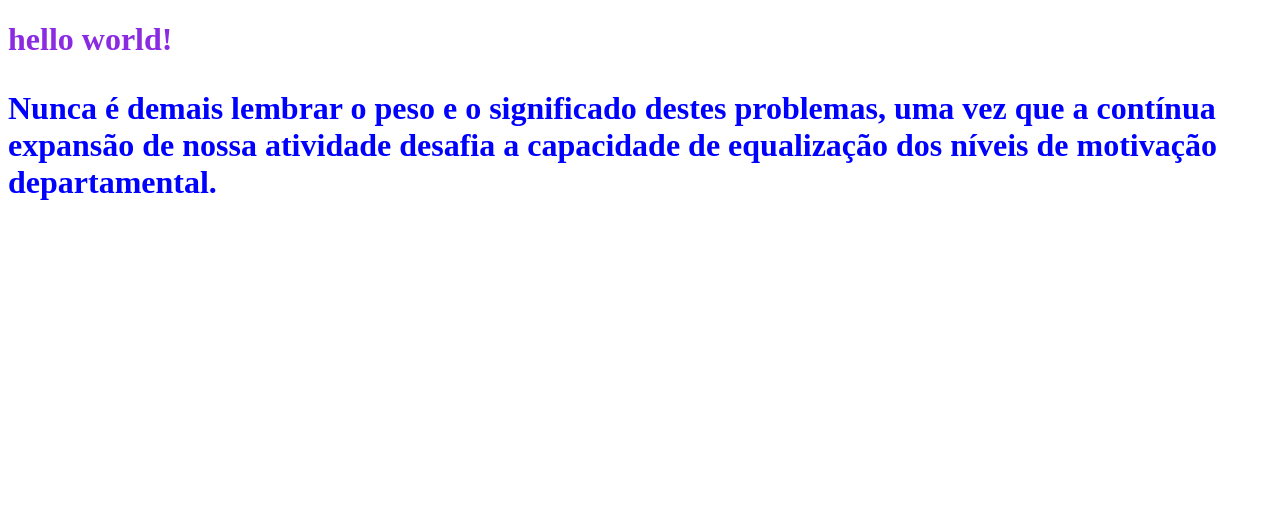
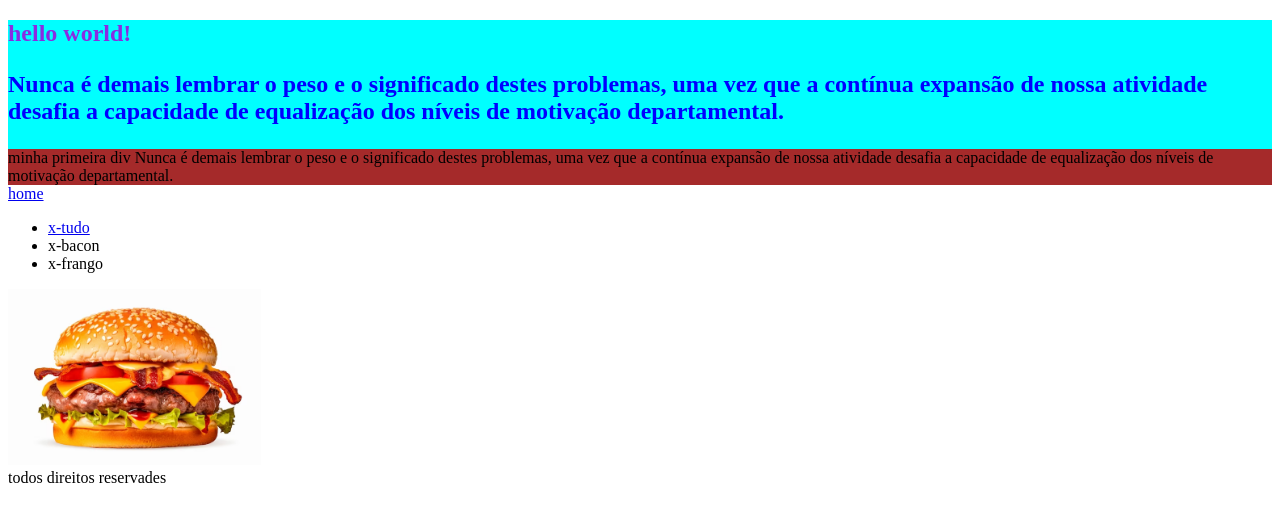
Before and after one commit to LairaSuemy/projetos, a plain HTML site: page my_html/index.html in a window 1280 px wide. Drawn offline with Linux system fonts and the light colour scheme.

Commit message:
26/05 estrutura do projeto

```diff
--- a/my_html/index.html
+++ b/my_html/index.html
@@ -8,12 +8,34 @@
 
 </head>
 <body>
-    <h1>hello world!
-        <p>
+    <section id="conteudo">
+        <h1>hello world!
+            <p>
+                Nunca é demais lembrar o peso e o significado destes problemas, uma vez que a contínua expansão de nossa atividade desafia a capacidade de equalização dos níveis de motivação departamental.
+            </p>
+
+        </h1>
+        <div id="primeiro">
+            minha primeira div
+
             Nunca é demais lembrar o peso e o significado destes problemas, uma vez que a contínua expansão de nossa atividade desafia a capacidade de equalização dos níveis de motivação departamental.
-        </p>
 
-    </h1>
 
+        </div>
+    </section>
+    <nav>
+        <!-- Como um link -->
+        <a target="_blank" href="components/home.html">home</a>
+        <br>
+        <ul>
+            <li>
+                <a href="img/image.png">x-tudo</a>
+            </li>
+            <li>x-bacon</li>
+            <li>x-frango</li>
+        </ul>
+    </nav>
+    <img id="xtudo" src="img/image.png">
+    <footer>todos direitos reservades</footer>
 </body>
 </html>
--- a/my_html/my.css
+++ b/my_html/my.css
@@ -4,3 +4,13 @@ h1{
 p{
     color:blue;
 }
+#primeiro {
+    background-color: brown;
+}
+#xtudo {
+    height: 10%;
+    width:  20%;
+}
+#conteudo {
+    background-color: aqua;
+}
```
Also changed, not shown: my_html/components/home.html (added, +19 -0 lines), my_html/img/image.png (added).
